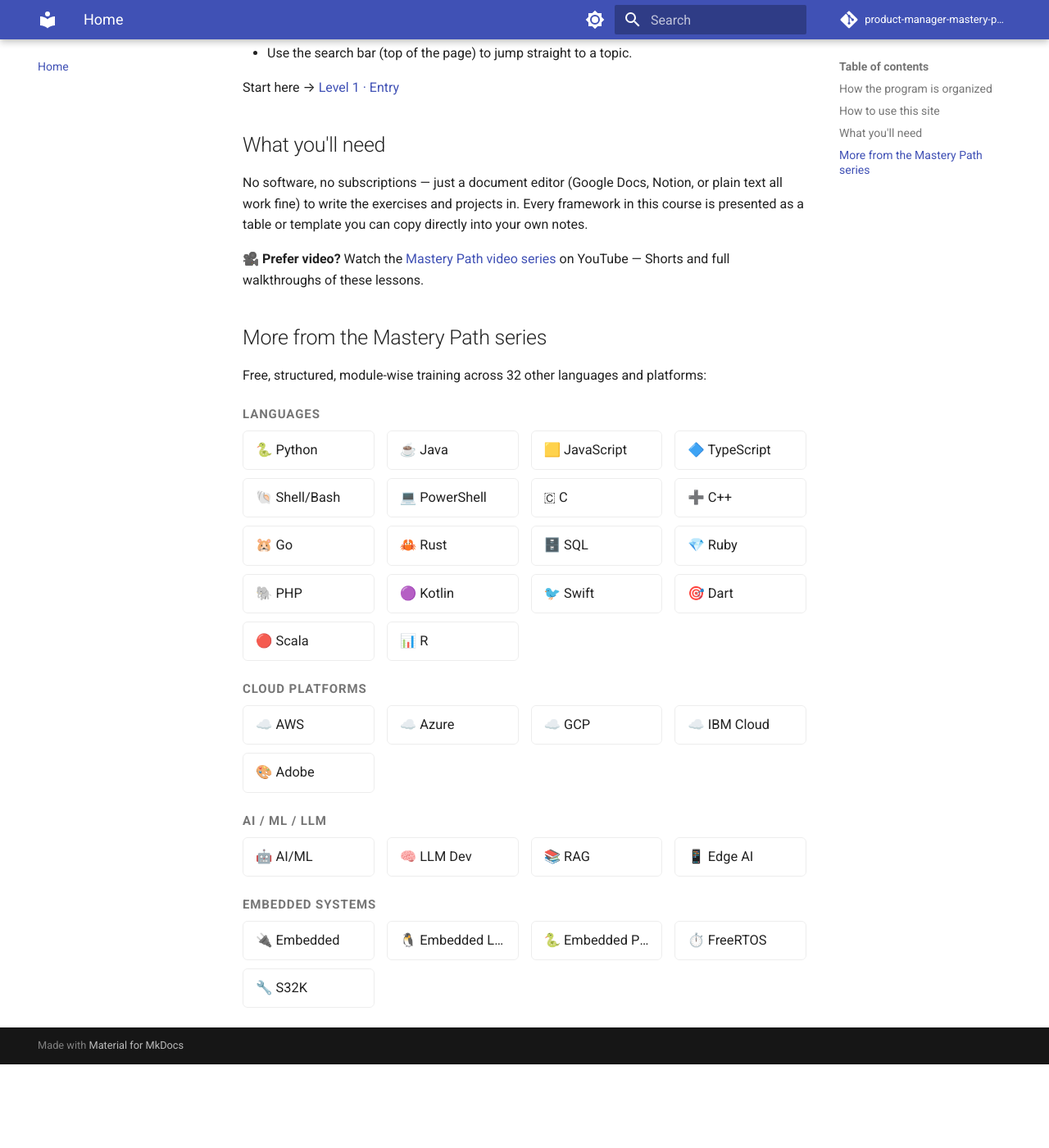
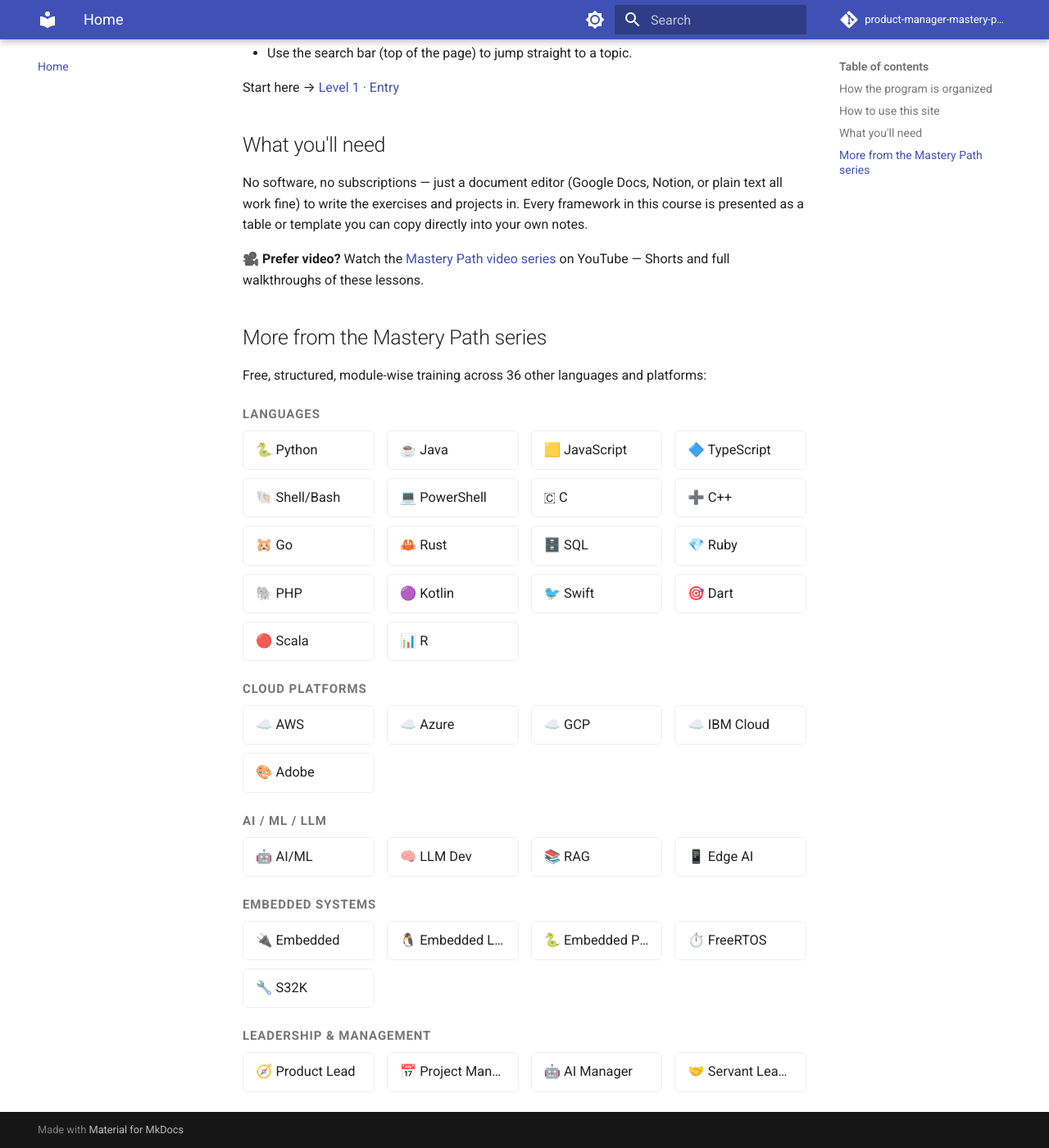
Before and after one commit to SIGILIPELLI/product-manager-mastery-path, an MkDocs documentation site: the page built from docs/index.md, in a window 1280 px wide and 1400 px high, scrolled down 1018 px. Shown: the whole window at 82% size. Built offline with MkDocs 1.6.1 and Material for MkDocs 9.7.7, drawn with Linux system fonts in a browser that asks for light colours; comment, search, counter and statistics services are not loaded; before the commit the page ends 2316 px from its top, so only the background shows below that.

Commit message:
Add Leadership & Management category to cross-link grid
Co-Authored-By: Claude Sonnet 5 <noreply@anthropic.com>

```diff
--- a/docs/index.md
+++ b/docs/index.md
@@ -43,7 +43,7 @@ directly into your own notes.
 
 ## More from the Mastery Path series
 
-Free, structured, module-wise training across 32 other languages and platforms:
+Free, structured, module-wise training across 36 other languages and platforms:
 
 <div class="mastery-grid-wrap">
 <p class="mastery-grid-category">Languages</p>
@@ -90,4 +90,11 @@ Free, structured, module-wise training across 32 other languages and platforms:
   <a href="https://sigilipelli.github.io/freertos-mastery-path/">⏱️ FreeRTOS</a>
   <a href="https://sigilipelli.github.io/s32k-mastery-path/">🔧 S32K</a>
 </div>
+<p class="mastery-grid-category">Leadership & Management</p>
+<div class="mastery-grid">
+  <a href="https://sigilipelli.github.io/product-lead-mastery-path/">🧭 Product Lead</a>
+  <a href="https://sigilipelli.github.io/project-manager-mastery-path/">📅 Project Manager</a>
+  <a href="https://sigilipelli.github.io/ai-manager-mastery-path/">🤖 AI Manager</a>
+  <a href="https://sigilipelli.github.io/servant-leadership-mastery-path/">🤝 Servant Leadership</a>
 </div>
+</div>
--- a/docs/stylesheets/extra.css
+++ b/docs/stylesheets/extra.css
@@ -11,7 +11,6 @@
   background: var(--md-primary-fg-color);
   color: var(--md-primary-bg-color);
 }
-
 /* mastery-grid cross-link styles */
 .mastery-grid-category {
   font-weight: 600;
```
